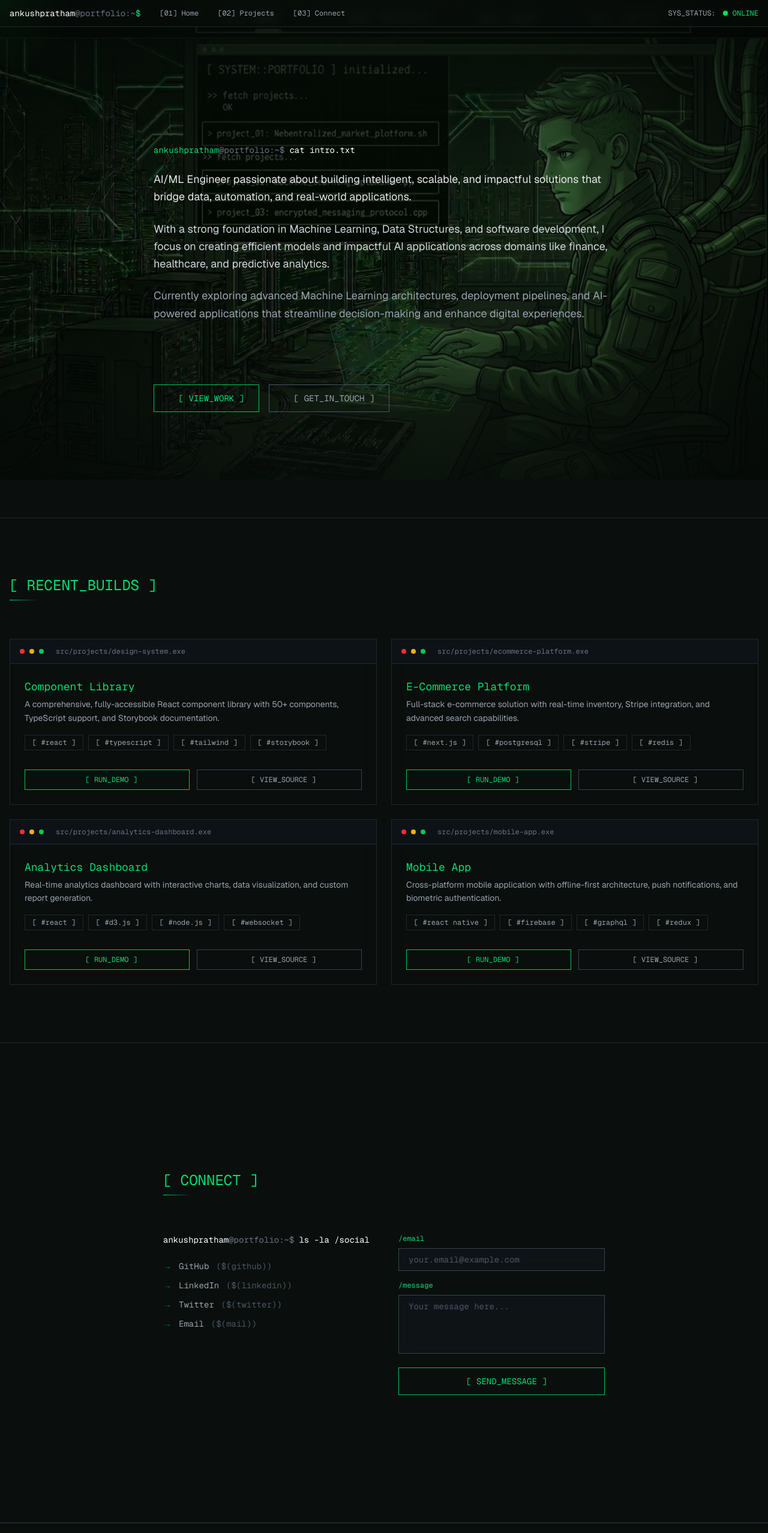
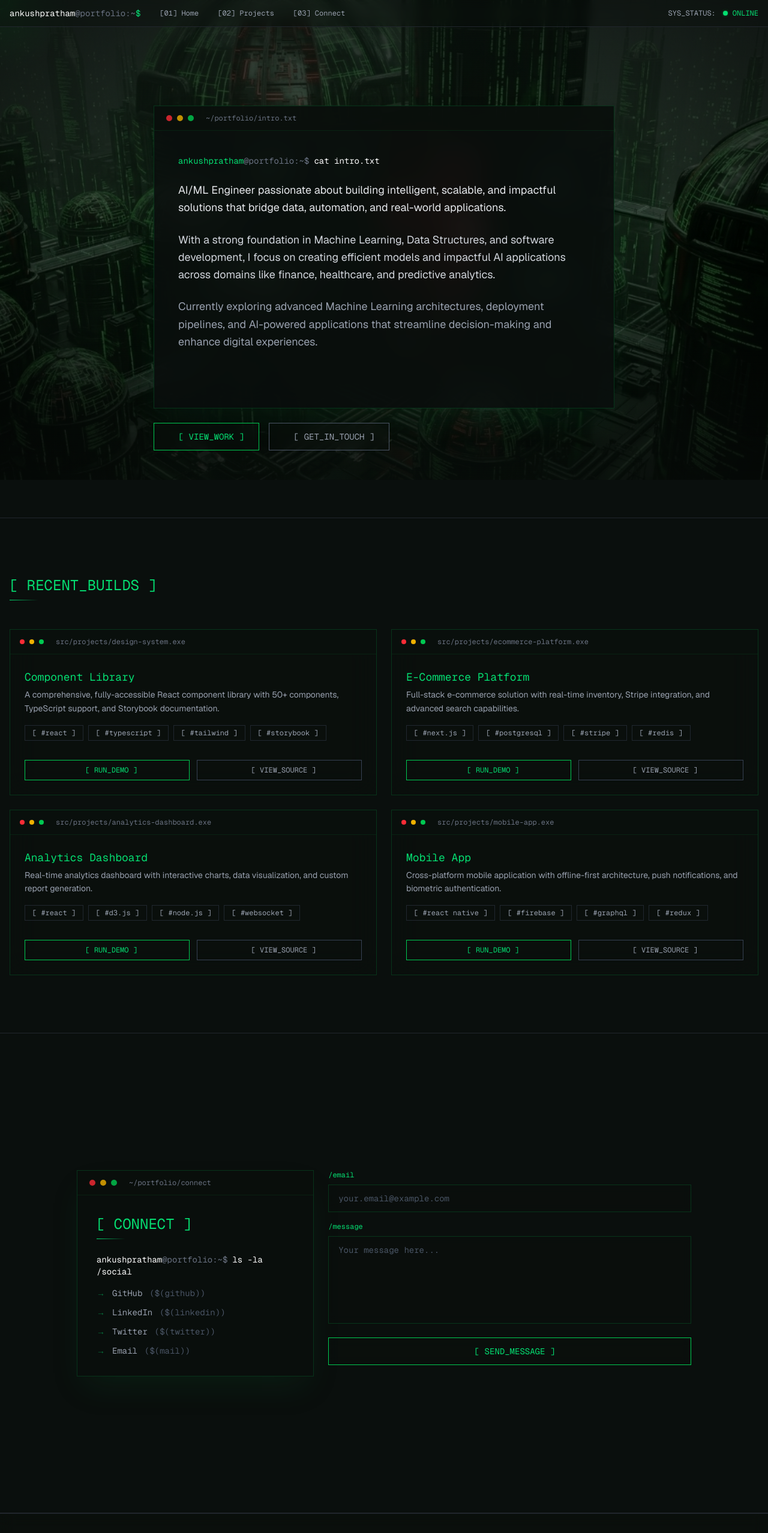
Before and after one commit to Ap17-dl/Portfolio-Website, a Next.js app: page / in a window 1280 px wide. Shown: the top 2556 px of the page at 60% size. Built offline with nearby package versions, Linux system fonts and the light colour scheme.

Commit message:
Made some layout changes

```diff
--- a/components/contact.tsx
+++ b/components/contact.tsx
@@ -27,19 +27,33 @@ export function Contact() {
 
   return (
     <section id="contact" className="min-h-screen flex items-center justify-center border-b border-[#21262d] px-4 relative">
-      <div className="max-w-3xl mx-auto">
+      <div className="max-w-5xl w-full mx-auto z-10">
+        {/* Side by side: Connect card + Contact form */}
+        <div className="grid grid-cols-1 md:grid-cols-5 gap-6 items-start">
+          {/* Terminal Card - social links (narrower, 2 cols) */}
+          <div className="md:col-span-2 bg-[#0a0f0d]/85 backdrop-blur-xl border border-green-500/20 shadow-2xl shadow-green-900/20">
+            {/* Terminal title bar */}
+            <div className="flex items-center gap-3 px-5 py-3 border-b border-green-500/10 bg-[#0a0f0d]/60">
+              <div className="flex gap-2">
+                <div className="w-2.5 h-2.5 rounded-full bg-red-500/80"></div>
+                <div className="w-2.5 h-2.5 rounded-full bg-yellow-500/80"></div>
+                <div className="w-2.5 h-2.5 rounded-full bg-green-500/80"></div>
+              </div>
+              <span className="font-mono text-xs text-gray-500 ml-2">~/portfolio/connect</span>
+            </div>
+
+            {/* Terminal body */}
+            <div className="p-6 md:p-8">
               {/* Section title */}
-        <div className="mb-16">
+              <div className="mb-6">
                 <h2 className="font-mono text-2xl text-green-400 mb-2">
                   [ CONNECT ]
                 </h2>
                 <div className="h-px w-12 bg-gradient-to-r from-green-400 to-transparent"></div>
               </div>
 
-        {/* Contact content */}
-        <div className="grid grid-cols-1 md:grid-cols-2 gap-12">
-          {/* Left - Social links */}
-          <div className="space-y-6">
+              {/* Social links */}
+              <div className="space-y-4">
                 <div>
                   <p className="font-mono text-sm text-green-400 mb-4">
                     <span className="text-white">ankushpratham</span>
@@ -63,9 +77,11 @@ export function Contact() {
                   ))}
                 </div>
               </div>
+            </div>
+          </div>
 
-          {/* Right - Contact form */}
-          <div className="space-y-6">
+          {/* Contact form (wider, 3 cols) */}
+          <div className="md:col-span-3">
             <form onSubmit={handleSubmit} className="space-y-4">
               {/* Email input */}
               <div>
@@ -77,7 +93,7 @@ export function Contact() {
                   value={email}
                   onChange={(e) => setEmail(e.target.value)}
                   placeholder="your.email@example.com"
-                  className="w-full px-4 py-2 bg-[#0f1419]/80 backdrop-blur-sm border border-gray-700 text-gray-200 placeholder-gray-600 font-mono text-sm focus:border-green-400 focus:outline-none focus:shadow-lg focus:shadow-green-500/20 transition-all duration-200"
+                  className="w-full px-4 py-3 bg-[#0a0f0d]/50 backdrop-blur-sm border border-green-500/20 text-gray-200 placeholder-gray-600 font-mono text-sm focus:border-green-400 focus:outline-none focus:shadow-lg focus:shadow-green-500/20 transition-all duration-200"
                   required
                 />
               </div>
@@ -91,8 +107,8 @@ export function Contact() {
                   value={message}
                   onChange={(e) => setMessage(e.target.value)}
                   placeholder="Your message here..."
-                  rows={4}
-                  className="w-full px-4 py-2 bg-[#0f1419]/80 backdrop-blur-sm border border-gray-700 text-gray-200 placeholder-gray-600 font-mono text-sm focus:border-green-400 focus:outline-none focus:shadow-lg focus:shadow-green-500/20 transition-all duration-200 resize-none"
+                  rows={6}
+                  className="w-full px-4 py-3 bg-[#0a0f0d]/50 backdrop-blur-sm border border-green-500/20 text-gray-200 placeholder-gray-600 font-mono text-sm focus:border-green-400 focus:outline-none focus:shadow-lg focus:shadow-green-500/20 transition-all duration-200 resize-none"
                   required
                 />
               </div>
@@ -100,7 +116,7 @@ export function Contact() {
               {/* Submit button */}
               <button
                 type="submit"
-                className="w-full font-mono text-sm px-6 py-3 border border-green-500 text-green-400 hover:bg-green-500/10 transition-all duration-200 group"
+                className="w-full font-mono text-sm px-6 py-3 border border-green-500 text-green-400 hover:bg-green-500/10 hover:shadow-lg hover:shadow-green-500/50 transition-all duration-200 group backdrop-blur-sm bg-[#0a0f0d]/40"
               >
                 <span className="group-hover:text-green-300">
                   <span className="opacity-0 group-hover:opacity-100 transition-opacity">&gt; </span>[ SEND_MESSAGE ]
--- a/components/hero.tsx
+++ b/components/hero.tsx
@@ -6,9 +6,23 @@ export function Hero() {
       id="home"
       className="min-h-screen flex items-center justify-center border-b border-[#21262d] px-4 relative overflow-hidden"
     >
+      {/* Terminal Card */}
       <div className="max-w-3xl w-full z-10">
+        <div className="bg-[#0a0f0d]/85 backdrop-blur-xl border border-green-500/20 shadow-2xl shadow-green-900/20">
+          {/* Terminal title bar */}
+          <div className="flex items-center gap-3 px-5 py-3 border-b border-green-500/10 bg-[#0a0f0d]/60">
+            <div className="flex gap-2">
+              <div className="w-2.5 h-2.5 rounded-full bg-red-500/80"></div>
+              <div className="w-2.5 h-2.5 rounded-full bg-yellow-500/80"></div>
+              <div className="w-2.5 h-2.5 rounded-full bg-green-500/80"></div>
+            </div>
+            <span className="font-mono text-xs text-gray-500 ml-2">~/portfolio/intro.txt</span>
+          </div>
+
+          {/* Terminal body */}
+          <div className="p-8 md:p-10">
             {/* Command prompt */}
-        <div className="mb-12 space-y-6">
+            <div className="space-y-6">
               <div className="font-mono text-sm">
                 <p className="text-gray-500">
                   <span className="text-green-400">ankushpratham</span>
@@ -39,12 +53,14 @@ export function Hero() {
                 <span className="cursor">_</span>
               </div>
             </div>
+          </div>
+        </div>
 
-        {/* CTA Buttons */}
-        <div className="flex flex-wrap gap-4">
+        {/* CTA Buttons - outside the card */}
+        <div className="flex flex-wrap gap-4 mt-6">
           <a
             href="#projects"
-            className="font-mono text-sm px-6 py-3 border border-green-500 text-green-400 hover:bg-green-500/10 hover:shadow-lg hover:shadow-green-500/50 transition-all duration-200 group whitespace-nowrap"
+            className="font-mono text-sm px-6 py-3 border border-green-500 text-green-400 hover:bg-green-500/10 hover:shadow-lg hover:shadow-green-500/50 transition-all duration-200 group whitespace-nowrap backdrop-blur-sm bg-[#0a0f0d]/40"
           >
             <span className="group-hover:text-green-300">
               <span className="opacity-0 group-hover:opacity-100 transition-opacity">&gt; </span>[ VIEW_WORK ]
@@ -52,7 +68,7 @@ export function Hero() {
           </a>
           <a
             href="#contact"
-            className="font-mono text-sm px-6 py-3 border border-gray-600 text-gray-400 hover:border-green-500 hover:text-green-400 hover:shadow-lg hover:shadow-green-500/30 transition-all duration-200 group whitespace-nowrap"
+            className="font-mono text-sm px-6 py-3 border border-gray-600 text-gray-400 hover:border-green-500 hover:text-green-400 hover:shadow-lg hover:shadow-green-500/30 transition-all duration-200 group whitespace-nowrap backdrop-blur-sm bg-[#0a0f0d]/40"
           >
             <span className="group-hover:text-green-300">
               <span className="opacity-0 group-hover:opacity-100 transition-opacity">&gt; </span>[ GET_IN_TOUCH ]
--- a/components/projects.tsx
+++ b/components/projects.tsx
@@ -47,11 +47,11 @@ export function Projects() {
   return (
     <section
       id="projects"
-      className="py-24 border-b border-[#21262d] px-4 relative"
+      className="min-h-screen flex items-center justify-center border-b border-[#21262d] px-4 py-24 relative"
     >
-      <div className="max-w-7xl mx-auto relative z-10">
+      <div className="max-w-7xl w-full mx-auto relative z-10">
         {/* Section title */}
-        <div className="mb-16">
+        <div className="mb-12">
           <h2 className="font-mono text-2xl text-green-400 mb-2">
             [ RECENT_BUILDS ]
           </h2>
@@ -69,14 +69,14 @@ export function Projects() {
             >
               {/* Project card */}
               <div
-                className={`border transition-all duration-200 overflow-hidden backdrop-blur-md bg-[#0a0f0d]/70 ${
+                className={`border transition-all duration-200 overflow-hidden bg-[#0a0f0d]/80 backdrop-blur-xl ${
                   hoveredId === project.id
                     ? 'border-green-400 shadow-lg shadow-green-500/50 glow'
-                    : 'border-gray-700/50 hover:border-gray-600'
+                    : 'border-green-500/20 hover:border-green-500/40'
                 }`}
               >
                 {/* Terminal header */}
-                <div className="bg-[#0f1419]/80 border-b border-gray-700/50 px-4 py-3 flex items-center gap-3">
+                <div className="bg-[#0a0f0d]/60 border-b border-green-500/10 px-4 py-3 flex items-center gap-3">
                   <div className="flex gap-2">
                     <div className="w-2 h-2 rounded-full bg-red-500"></div>
                     <div className="w-2 h-2 rounded-full bg-yellow-500"></div>
```
Also changed, not shown: public/bg-1.jpg, public/bg-2.jpg. Lines whose indentation alone changed are shown as unchanged.
